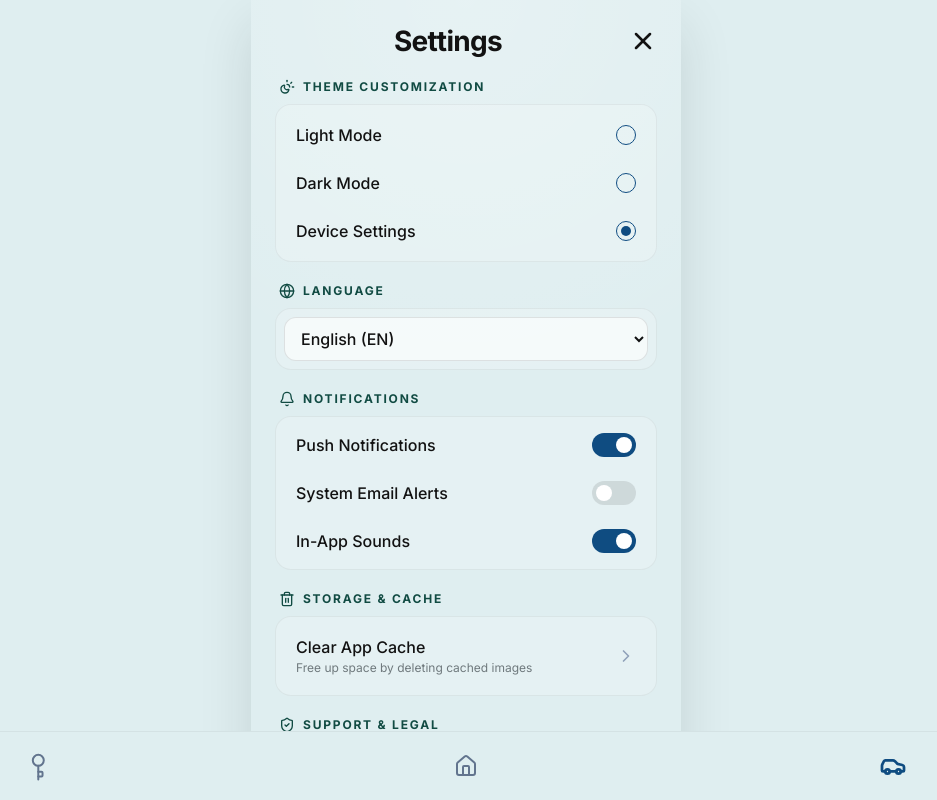
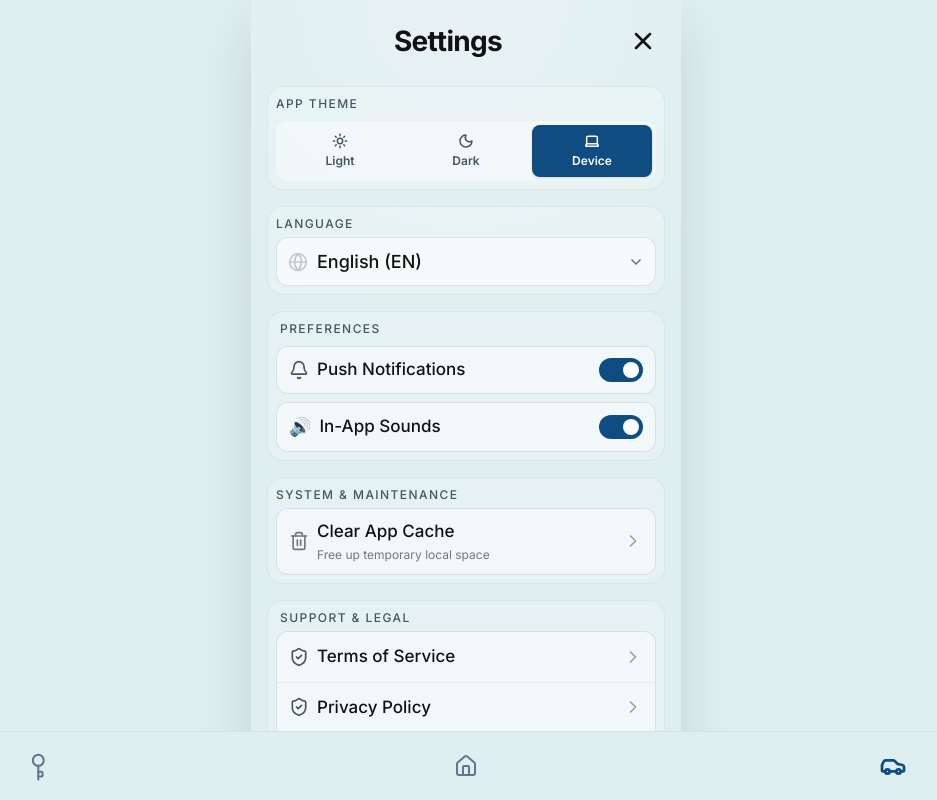
Before and after one commit to StefPo09/ParkShare, a Next.js app in the folder frontend/: page /SettingsPage in a window 1280 px wide. Shown: the whole page, without its empty margins (174-1111 px from the left). Built offline with nearby package versions, Linux system fonts and the light colour scheme.

Commit message:
Updated the Settings Page

```diff
--- a/frontend/app/SettingsPage/page.tsx
+++ b/frontend/app/SettingsPage/page.tsx
@@ -8,13 +8,15 @@ import {
   Key,
   Home,
   Car,
-  SunMoon,
+  Sun,
+  Moon,
+  Laptop,
   Globe,
   Bell,
   Trash2,
   ShieldCheck,
-  HelpCircle,
-  ChevronRight
+  ChevronRight,
+  CheckCircle2
 } from 'lucide-react';
 
 export default function SettingsPage() {
@@ -25,26 +27,29 @@ export default function SettingsPage() {
   const [theme, setTheme] = useState<'light' | 'dark' | 'device'>('device');
   const [language, setLanguage] = useState<'en' | 'ro' | 'de' | 'fr' | 'es'>('en');
 
-  // State pentru alte setări utile non-account
+  // State pentru notificări sistem
   const [notifications, setNotifications] = useState({
     push: true,
-    emailAlerts: false, // doar alerte de sistem, nu modifică emailul
     sound: true
   });
 
-  const toggleNotification = (field: 'push' | 'emailAlerts' | 'sound') => {
+  // State pentru Pop-up-ul Custom de Succes
+  const [showModal, setShowModal] = useState(false);
+
+  const toggleNotification = (field: 'push' | 'sound') => {
     setNotifications(prev => ({ ...prev, [field]: !prev[field] }));
   };
 
   const handleClearCache = () => {
-    window.alert('Cache cleared successfully!');
+    // Deschide modalul custom în loc de alert()
+    setShowModal(true);
   };
 
   return (
       <div className="min-h-screen bg-[#dfeef0] px-0 py-0 dark:bg-[#011b1b] relative">
         <div className="mx-auto flex h-screen w-full max-w-107.5 flex-col overflow-hidden bg-[radial-gradient(circle_at_top,rgba(255,255,255,0.24),transparent_48%)] bg-[#dfeef0] text-[#121212] shadow-[0_25px_50px_rgba(15,32,35,0.12)] transition-colors duration-300 dark:bg-[radial-gradient(circle_at_top,rgba(255,255,255,0.04),transparent_36%)] dark:bg-[#011b1b] dark:text-white">
 
-          {/* Header */}
+          {/* Header - Identic cu restul paginilor */}
           <header className="flex items-center justify-between px-5 pt-5">
             <div className="flex-1 text-center">
               <h1 className="text-[28px] font-bold tracking-tight text-[#121212] dark:text-white">
@@ -61,150 +66,203 @@ export default function SettingsPage() {
           </header>
 
           {/* Main Content */}
-          <main className="flex-1 px-4 pt-4 overflow-y-auto space-y-5 pb-28 no-scrollbar">
+          <main className="flex-1 px-4 pt-6 overflow-y-auto space-y-4 pb-28 no-scrollbar">
 
-            {/* --- SECTION 1: THEME --- */}
-            <div className="space-y-2 px-2">
-              <div className="flex items-center gap-2 pl-1 text-[#114B43] dark:text-[#2dd4bf]">
-                <SunMoon className="h-4 w-4" />
-                <h3 className="text-[12px] font-bold uppercase tracking-[0.15em]">
-                  Theme Customization
-                </h3>
-              </div>
-              <div className="rounded-2xl border border-black/5 bg-white/20 p-2 dark:border-white/10 dark:bg-white/5 space-y-1">
-                {[
-                  { id: 'light', label: 'Light Mode' },
-                  { id: 'dark', label: 'Dark Mode' },
-                  { id: 'device', label: 'Device Settings' }
-                ].map((option) => (
+            {/* --- THEME SELECTOR --- */}
+            <div className="rounded-2xl border border-black/5 bg-white/20 p-2 dark:border-white/10 dark:bg-white/5">
+              <label className="mb-2 block text-[12px] font-medium uppercase tracking-[0.12em] text-[#42565d] dark:text-[#d6e7ea]">
+                App Theme
+              </label>
+              <div className="grid grid-cols-3 gap-1.5 rounded-xl bg-white/40 p-1 dark:bg-black/20">
                 <button
-                        key={option.id}
-                        onClick={() => setTheme(option.id as any)}
-                        className="w-full flex items-center justify-between rounded-xl px-3 py-2.5 text-[16px] font-medium transition cursor-pointer hover:bg-white/40 dark:hover:bg-white/5"
+                    type="button"
+                    onClick={() => setTheme('light')}
+                    className={`flex flex-col items-center gap-1 py-2 rounded-lg text-xs font-semibold transition-all cursor-pointer ${
+                        theme === 'light'
+                            ? 'bg-[#0f4c81] text-white shadow-sm dark:bg-[#2dd4bf] dark:text-[#011b1b]'
+                            : 'text-[#42565d] dark:text-[#9db0b6] hover:bg-white/30 dark:hover:bg-white/5'
+                    }`}
                 >
-                      <span className="text-[#121212] dark:text-white">{option.label}</span>
-                      <div className="flex h-5 w-5 items-center justify-center rounded-full border border-[#0f4c81] dark:border-[#2dd4bf]">
-                        {theme === option.id && (
-                            <div className="h-2.5 w-2.5 rounded-full bg-[#0f4c81] dark:bg-[#2dd4bf]" />
-                        )}
-                      </div>
+                  <Sun className="h-4 w-4" strokeWidth={2.2} />
+                  <span>Light</span>
                 </button>
-                ))}
+
+                <button
+                    type="button"
+                    onClick={() => setTheme('dark')}
+                    className={`flex flex-col items-center gap-1 py-2 rounded-lg text-xs font-semibold transition-all cursor-pointer ${
+                        theme === 'dark'
+                            ? 'bg-[#0f4c81] text-white shadow-sm dark:bg-[#2dd4bf] dark:text-[#011b1b]'
+                            : 'text-[#42565d] dark:text-[#9db0b6] hover:bg-white/30 dark:hover:bg-white/5'
+                    }`}
+                >
+                  <Moon className="h-4 w-4" strokeWidth={2.2} />
+                  <span>Dark</span>
+                </button>
+
+                <button
+                    type="button"
+                    onClick={() => setTheme('device')}
+                    className={`flex flex-col items-center gap-1 py-2 rounded-lg text-xs font-semibold transition-all cursor-pointer ${
+                        theme === 'device'
+                            ? 'bg-[#0f4c81] text-white shadow-sm dark:bg-[#2dd4bf] dark:text-[#011b1b]'
+                            : 'text-[#42565d] dark:text-[#9db0b6] hover:bg-white/30 dark:hover:bg-white/5'
+                    }`}
+                >
+                  <Laptop className="h-4 w-4" strokeWidth={2.2} />
+                  <span>Device</span>
+                </button>
               </div>
             </div>
 
-            {/* --- SECTION 2: LANGUAGE --- */}
-            <div className="space-y-2 px-2">
-              <div className="flex items-center gap-2 pl-1 text-[#114B43] dark:text-[#2dd4bf]">
-                <Globe className="h-4 w-4" />
-                <h3 className="text-[12px] font-bold uppercase tracking-[0.15em]">
+            {/* --- LANGUAGE SELECTOR --- */}
+            <div className="rounded-2xl border border-black/5 bg-white/20 p-2 dark:border-white/10 dark:bg-white/5">
+              <label htmlFor="settings-lang" className="mb-1 block text-[12px] font-medium uppercase tracking-[0.12em] text-[#42565d] dark:text-[#d6e7ea]">
                 Language
-                </h3>
-              </div>
-              <div className="rounded-2xl border border-black/5 bg-white/20 p-2 dark:border-white/10 dark:bg-white/5">
+              </label>
+              <div className="relative flex items-center">
+                <Globe className="absolute left-3 h-5 w-5 text-[#6f797d] dark:text-[#9db0b6]" strokeWidth={2} />
+
                 <select
+                    id="settings-lang"
                     value={language}
                     onChange={(e) => setLanguage(e.target.value as any)}
-                    className="w-full rounded-xl border border-black/10 bg-white/60 px-3 py-2.5 text-[16px] font-medium text-[#121212] outline-none dark:border-white/10 dark:bg-[#022525] dark:text-white cursor-pointer"
+                    className="w-full rounded-xl border border-black/10 bg-white/60 pl-10 pr-10 py-2.5 text-[18px] font-medium text-[#121212] outline-none dark:border-white/10 dark:bg-white/5 dark:text-white cursor-pointer appearance-none relative z-10"
                 >
-                  <option value="en">English (EN)</option>
-                  <option value="ro">Română (RO)</option>
-                  <option value="de">Deutsch (DE)</option>
-                  <option value="fr">Français (FR)</option>
-                  <option value="es">Español (ES)</option>
+                  <option value="en" className="text-black bg-white dark:bg-[#011b1b] dark:text-white">English (EN)</option>
+                  <option value="ro" className="text-black bg-white dark:bg-[#011b1b] dark:text-white">Română (RO)</option>
+                  <option value="de" className="text-black bg-white dark:bg-[#011b1b] dark:text-white">Deutsch (DE)</option>
+                  <option value="fr" className="text-black bg-white dark:bg-[#011b1b] dark:text-white">Français (FR)</option>
+                  <option value="es" className="text-black bg-white dark:bg-[#011b1b] dark:text-white">Español (ES)</option>
                 </select>
+
+                <div className="absolute right-3 pointer-events-none z-20 text-[#6f797d] dark:text-[#9db0b6]">
+                  <svg
+                      xmlns="http://www.w3.org/2000/svg"
+                      viewBox="0 0 24 24"
+                      fill="none"
+                      stroke="currentColor"
+                      strokeWidth="2.5"
+                      strokeLinecap="round"
+                      strokeLinejoin="round"
+                      className="h-4 w-4"
+                  >
+                    <path d="m6 9 6 6 6-6" />
+                  </svg>
+                </div>
               </div>
             </div>
 
-            {/* --- SECTION 3: NOTIFICATIONS --- */}
-            <div className="space-y-2 px-2">
-              <div className="flex items-center gap-2 pl-1 text-[#114B43] dark:text-[#2dd4bf]">
-                <Bell className="h-4 w-4" />
-                <h3 className="text-[12px] font-bold uppercase tracking-[0.15em]">
-                  Notifications
-                </h3>
+            {/* --- NOTIFICATIONS TOGGLES --- */}
+            <div className="rounded-2xl border border-black/5 bg-white/20 p-2 dark:border-white/10 dark:bg-white/5 space-y-2">
+              <label className="block text-[12px] font-medium uppercase tracking-[0.12em] text-[#42565d] dark:text-[#d6e7ea] pl-1">
+                Preferences
+              </label>
+
+              <div className="flex items-center justify-between rounded-xl border border-black/10 bg-white/50 px-3 py-2.5 dark:border-white/10 dark:bg-white/5">
+                <div className="flex items-center gap-2">
+                  <Bell className="h-5 w-5 text-[#42565d] dark:text-[#d6e7ea]" />
+                  <span className="text-[17px] font-medium text-[#121212] dark:text-white">Push Notifications</span>
                 </div>
-              <div className="rounded-2xl border border-black/5 bg-white/20 p-2 dark:border-white/10 dark:bg-white/5 space-y-2">
-                {[
-                  { id: 'push', label: 'Push Notifications' },
-                  { id: 'emailAlerts', label: 'System Email Alerts' },
-                  { id: 'sound', label: 'In-App Sounds' }
-                ].map((item) => (
-                    <div key={item.id} className="flex items-center justify-between px-3 py-2">
-                  <span className="text-[16px] font-medium text-[#121212] dark:text-white">
-                    {item.label}
-                  </span>
                 <button
                     type="button"
-                          onClick={() => toggleNotification(item.id as any)}
-                          className={`relative inline-flex h-6 w-11 items-center rounded-full transition-colors duration-200 cursor-pointer ${
-                              notifications[item.id as keyof typeof notifications]
-                                  ? 'bg-[#0f4c81] dark:bg-[#2dd4bf]'
-                                  : 'bg-black/10 dark:bg-white/10'
+                    onClick={() => toggleNotification('push')}
+                    className={`relative inline-flex h-6 w-11 cursor-pointer items-center rounded-full transition-colors duration-200 ${
+                        notifications.push ? 'bg-[#0f4c81] dark:bg-[#2dd4bf]' : 'bg-black/10 dark:bg-white/10'
                     }`}
                 >
-                    <span
-                        className={`inline-block h-4 w-4 transform rounded-full bg-white transition-transform duration-200 ${
-                            notifications[item.id as keyof typeof notifications] ? 'translate-x-6' : 'translate-x-1'
-                        }`}
-                    />
+                <span className={`inline-block h-4 w-4 transform rounded-full bg-white transition-transform duration-200 ${
+                    notifications.push ? 'translate-x-6' : 'translate-x-1'
+                }`} />
                 </button>
               </div>
-                ))}
+
+              <div className="flex items-center justify-between rounded-xl border border-black/10 bg-white/50 px-3 py-2.5 dark:border-white/10 dark:bg-white/5">
+                <div className="flex items-center gap-2">
+                  <span className="text-lg select-none">🔊</span>
+                  <span className="text-[17px] font-medium text-[#121212] dark:text-white">In-App Sounds</span>
+                </div>
+                <button
+                    type="button"
+                    onClick={() => toggleNotification('sound')}
+                    className={`relative inline-flex h-6 w-11 cursor-pointer items-center rounded-full transition-colors duration-200 ${
+                        notifications.sound ? 'bg-[#0f4c81] dark:bg-[#2dd4bf]' : 'bg-black/10 dark:bg-white/10'
+                    }`}
+                >
+                <span className={`inline-block h-4 w-4 transform rounded-full bg-white transition-transform duration-200 ${
+                    notifications.sound ? 'translate-x-6' : 'translate-x-1'
+                }`} />
+                </button>
               </div>
             </div>
 
-            {/* --- SECTION 4: STORAGE & CACHE --- */}
-            <div className="space-y-2 px-2">
-              <div className="flex items-center gap-2 pl-1 text-[#114B43] dark:text-[#2dd4bf]">
-                <Trash2 className="h-4 w-4" />
-                <h3 className="text-[12px] font-bold uppercase tracking-[0.15em]">
-                  Storage & Cache
-                </h3>
-              </div>
+            {/* --- STORAGE & UTILITIES --- */}
             <div className="rounded-2xl border border-black/5 bg-white/20 p-2 dark:border-white/10 dark:bg-white/5">
+              <label className="mb-1 block text-[12px] font-medium uppercase tracking-[0.12em] text-[#42565d] dark:text-[#d6e7ea]">
+                System & Maintenance
+              </label>
               <button
                   type="button"
                   onClick={handleClearCache}
-                    className="w-full flex items-center justify-between rounded-xl px-3 py-2.5 transition cursor-pointer hover:bg-red-500/5 group text-left"
+                  className="w-full flex items-center justify-between rounded-xl border border-black/10 bg-white/50 px-3 py-2.5 text-[17px] font-medium text-[#121212] outline-none transition cursor-pointer hover:bg-red-500/5 group dark:border-white/10 dark:bg-white/5 dark:text-white"
               >
+                <div className="flex items-center gap-2 text-left">
+                  <Trash2 className="h-5 w-5 text-[#6f797d] dark:text-[#9db0b6] group-hover:text-red-500 transition-colors" />
                   <div>
-                    <p className="text-[16px] font-medium text-[#121212] dark:text-white group-hover:text-red-500 transition-colors">
-                      Clear App Cache
-                    </p>
-                    <p className="text-[12px] text-[#6f797d] dark:text-[#9db0b6]">
-                      Free up space by deleting cached images
-                    </p>
+                    <p className="group-hover:text-red-500 transition-colors">Clear App Cache</p>
+                    <p className="text-[12px] font-normal text-[#6f797d] dark:text-[#9db0b6] mt-0.5">Free up temporary local space</p>
+                  </div>
                 </div>
                 <ChevronRight className="h-5 w-5 text-slate-400 group-hover:text-red-500 transition-colors" />
               </button>
             </div>
+
+            {/* --- SUPPORT & LEGAL --- */}
+            <div className="rounded-2xl border border-black/5 bg-white/20 p-2 dark:border-white/10 dark:bg-white/5">
+              <label className="mb-1 block text-[12px] font-medium uppercase tracking-[0.12em] text-[#42565d] dark:text-[#d6e7ea] pl-1">
+                Support & Legal
+              </label>
+
+              <div className="divide-y divide-black/5 dark:divide-white/5 bg-white/50 dark:bg-white/5 rounded-xl border border-black/10 dark:border-white/10 overflow-hidden">
+                <button
+                    type="button"
+                    className="w-full flex items-center justify-between px-3 py-3 transition cursor-pointer hover:bg-white/40 dark:hover:bg-white/5 text-left"
+                >
+                  <div className="flex items-center gap-2">
+                    <ShieldCheck className="h-5 w-5 text-[#42565d] dark:text-[#d6e7ea]" />
+                    <span className="text-[17px] font-medium text-[#121212] dark:text-white">Terms of Service</span>
+                  </div>
+                  <ChevronRight className="h-5 w-5 text-slate-400" />
+                </button>
+
+                <button
+                    type="button"
+                    className="w-full flex items-center justify-between px-3 py-3 transition cursor-pointer hover:bg-white/40 dark:hover:bg-white/5 text-left"
+                >
+                  <div className="flex items-center gap-2">
+                    <ShieldCheck className="h-5 w-5 text-[#42565d] dark:text-[#d6e7ea]" />
+                    <span className="text-[17px] font-medium text-[#121212] dark:text-white">Privacy Policy</span>
+                  </div>
+                  <ChevronRight className="h-5 w-5 text-slate-400" />
+                </button>
+
+                <button
+                    type="button"
+                    className="w-full flex items-center justify-between px-3 py-3 transition cursor-pointer hover:bg-white/40 dark:hover:bg-white/5 text-left"
+                >
+                  <div className="flex items-center gap-2">
+                    <span className="text-lg select-none">❓</span>
+                    <span className="text-[17px] font-medium text-[#121212] dark:text-white">Help & FAQ</span>
+                  </div>
+                  <ChevronRight className="h-5 w-5 text-slate-400" />
+                </button>
+              </div>
             </div>
 
-            {/* --- SECTION 5: LEGAL & SUPPORT --- */}
-            <div className="space-y-2 px-2">
-              <div className="flex items-center gap-2 pl-1 text-[#114B43] dark:text-[#2dd4bf]">
-                <ShieldCheck className="h-4 w-4" />
-                <h3 className="text-[12px] font-bold uppercase tracking-[0.15em]">
-                  Support & Legal
-                </h3>
-              </div>
-              <div className="rounded-2xl border border-black/5 bg-white/20 p-2 dark:border-white/10 dark:bg-white/5 divide-y divide-black/5 dark:divide-white/5">
-                <button className="w-full flex items-center justify-between rounded-xl px-3 py-3 transition cursor-pointer hover:bg-white/40 dark:hover:bg-white/5 text-left">
-                  <span className="text-[16px] font-medium text-[#121212] dark:text-white">Terms of Service</span>
-                  <ChevronRight className="h-5 w-5 text-slate-400" />
-                </button>
-                <button className="w-full flex items-center justify-between rounded-xl px-3 py-3 transition cursor-pointer hover:bg-white/40 dark:hover:bg-white/5 text-left">
-                  <span className="text-[16px] font-medium text-[#121212] dark:text-white">Privacy Policy</span>
-                  <ChevronRight className="h-5 w-5 text-slate-400" />
-                </button>
-                <button className="w-full flex items-center justify-between rounded-xl px-3 py-3 transition cursor-pointer hover:bg-white/40 dark:hover:bg-white/5 text-left">
-                  <span className="text-[16px] font-medium text-[#121212] dark:text-white">Help & FAQ</span>
-                  <HelpCircle className="h-5 w-5 text-slate-400" />
-                </button>
-              </div>
-              <p className="text-center text-[11px] text-[#6f797d] dark:text-[#9db0b6] pt-2">
-                App Version 1.4.2 (2026)
+            {/* Versiunea Aplicației */}
+            <div className="text-center pt-2 select-none">
+              <p className="text-[11px] font-medium uppercase tracking-widest text-[#6f797d]/70 dark:text-[#9db0b6]/50">
+                App Version 1.0.0 (2026)
               </p>
             </div>
 
@@ -240,6 +298,34 @@ export default function SettingsPage() {
             </button>
           </nav>
         </div>
+
+        {/* --- CUSTOM POP-UP MODAL (Glassmorphism, aceleași culori) --- */}
+        {showModal && (
+            <div className="absolute inset-0 z-50 flex items-center justify-center p-4 bg-black/40 backdrop-blur-sm transition-opacity animate-fadeIn">
+              <div className="w-full max-w-[280px] p-6 rounded-2xl border border-black/5 bg-white/90 text-center shadow-xl dark:border-white/10 dark:bg-[#011b1b]/95 animate-scaleUp">
+
+                <div className="flex justify-center mb-3">
+                  <CheckCircle2 className="h-12 w-12 text-[#0f4c81] dark:text-[#2dd4bf]" strokeWidth={2} />
+                </div>
+
+                <h3 className="text-lg font-bold text-[#121212] dark:text-white mb-1">
+                  Success
+                </h3>
+
+                <p className="text-[14px] text-[#42565d] dark:text-[#9db0b6] mb-5">
+                  Cache cleared successfully!
+                </p>
+
+                <button
+                    type="button"
+                    onClick={() => setShowModal(false)}
+                    className="w-full py-2.5 rounded-xl font-semibold text-sm transition-all shadow-sm active:scale-[0.98] cursor-pointer bg-[#0f4c81] text-white dark:bg-[#2dd4bf] dark:text-[#011b1b]"
+                >
+                  OK
+                </button>
+              </div>
+            </div>
+        )}
       </div>
   );
 }
```
Lines whose indentation alone changed are shown as unchanged.
